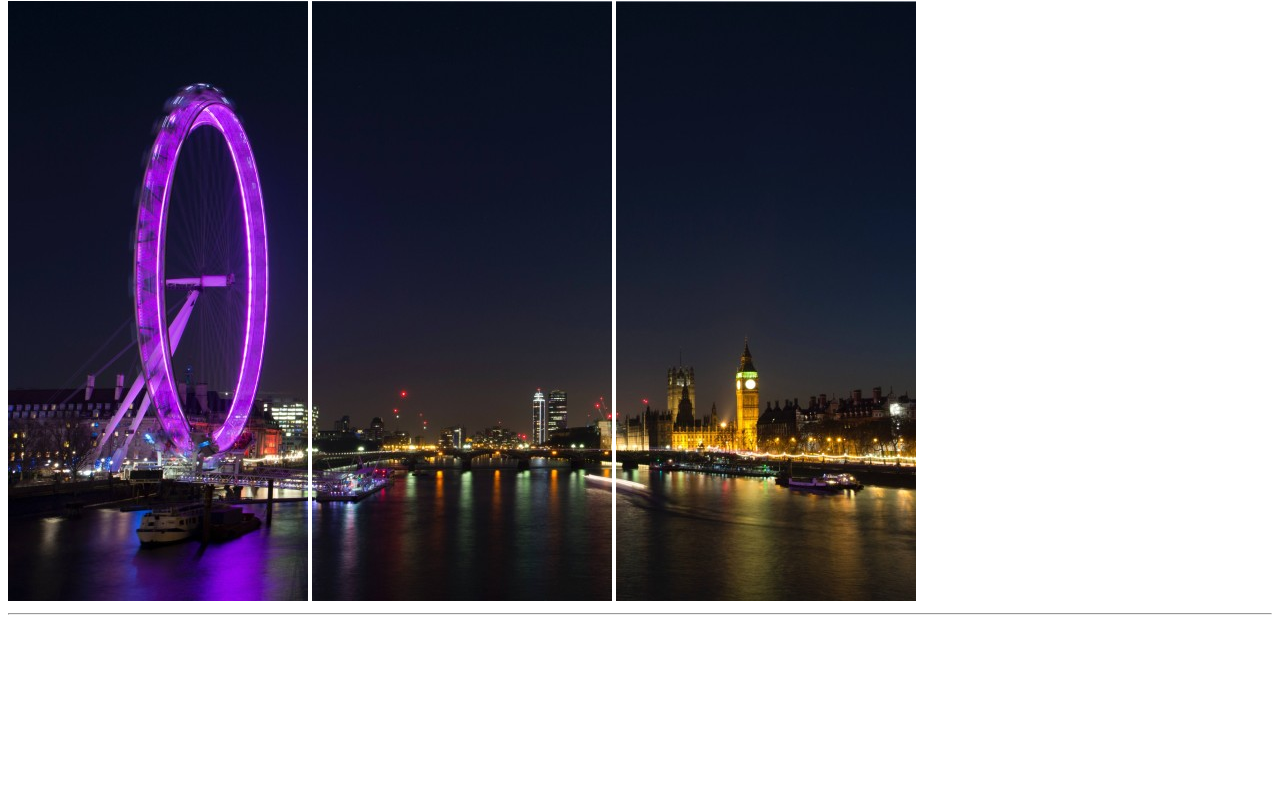
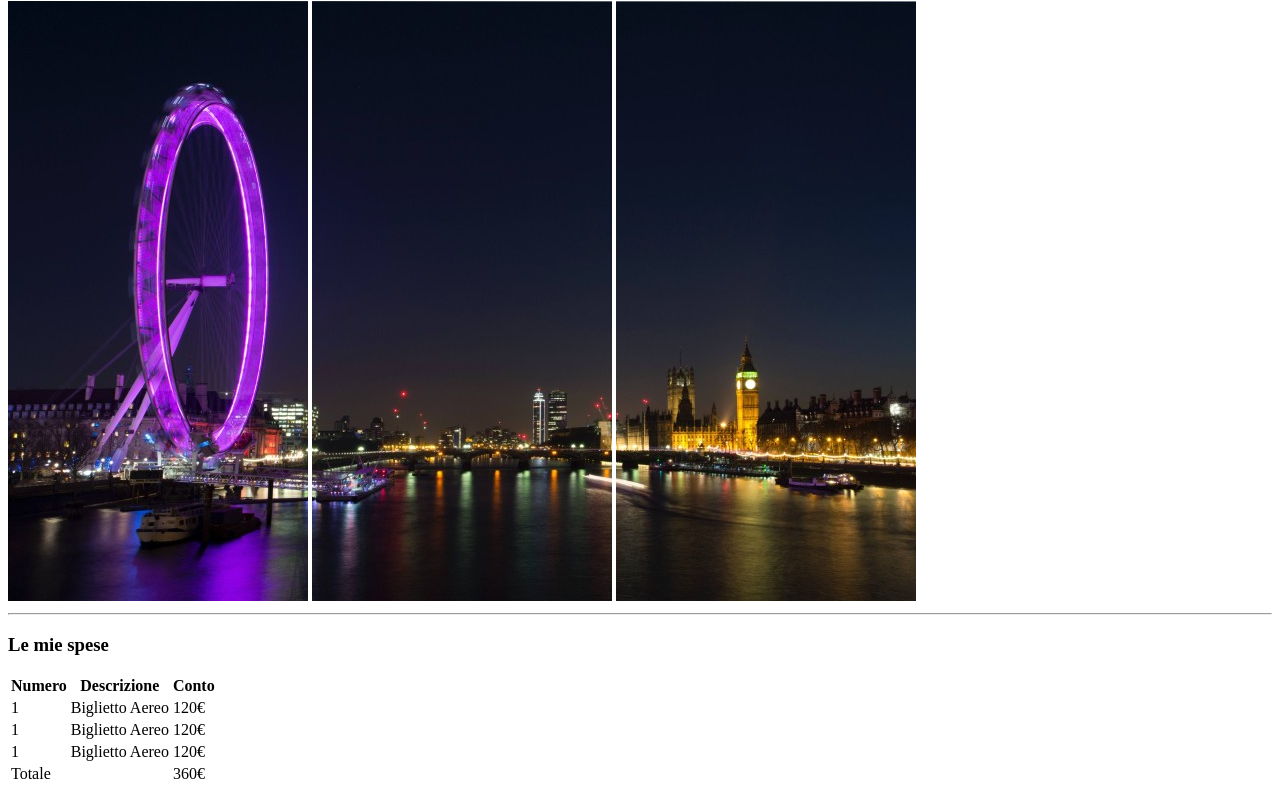
Before and after one commit to giovannilampis/html-london-trip, a plain HTML site: page index.html in a window 1280 px wide. Shown: the part 79-873 px from the top of the page. Before the commit the page ends 800 px from the top, so only its background shows below. Drawn offline with Linux system fonts and the light colour scheme.

Commit message:
add main tag with section 1 in it: Le mie spese

```diff
--- a/index.html
+++ b/index.html
@@ -16,5 +16,44 @@
     <img src="./img/pexels-bill-emrich-230794-1.jpg" alt="london_by_night">
     <img src="./img/pexels-bill-emrich-230794-2.jpg" alt="big_ben,thames,london_by_night">
     <hr>
+
+    <!-- MAIN -->
+    <main>
+
+        <!-- Section 1 -->
+        <section>
+            <h3>Le mie spese</h3>
+            <table>
+                <tr>
+                    <th>Numero</th>
+                    <th>Descrizione</th>
+                    <th>Conto</th>
+                </tr>
+                <tr>
+                    <td>1</td>
+                    <td>Biglietto Aereo</td>
+                    <td>120€</td>
+                </tr>
+                <tr>
+                    <td>1</td>
+                    <td>Biglietto Aereo</td>
+                    <td>120€</td>
+                </tr>
+                <tr>
+                    <td>1</td>
+                    <td>Biglietto Aereo</td>
+                    <td>120€</td>
+                </tr>
+                <tr>
+                    <td colspan="2">Totale</td>
+                    <td>360€</td>
+                </tr>
+
+            </table>
+        </section>
+
+    </main>
+
+
 </body>
 </html>
```
Also changed, not shown: 1 other file.
